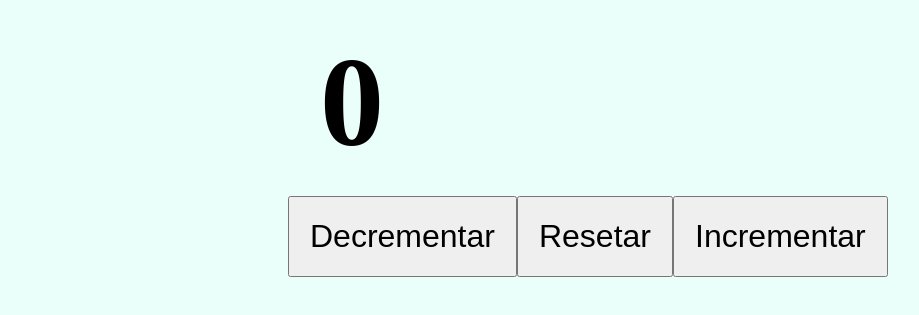
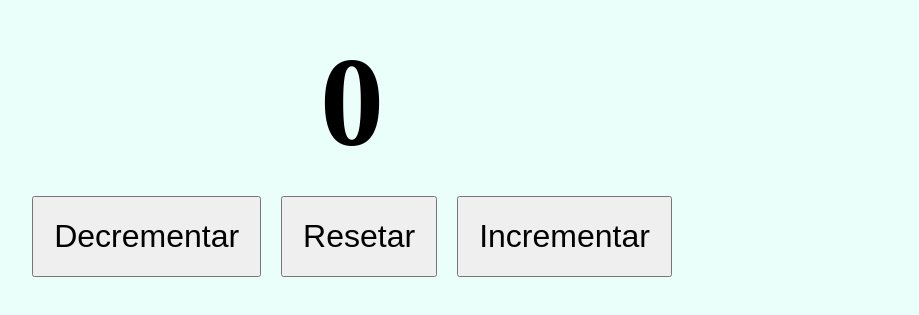
Before and after one commit to ferdsleite/git-github-lessons, a plain HTML site: page index.html in a window 1280 px wide. Shown: the part 257-572 px from the top of the page, without its empty margins (288-1207 px from the left). Drawn offline with Linux system fonts and the light colour scheme.

Commit message:
css alterado

```diff
--- a/style.css
+++ b/style.css
@@ -4,12 +4,12 @@
 body {
     background-color: #ebfffa;
     display: flex;
+    margin: 0px;
     flex-direction: column;
     justify-content: center;
     align-items: center;
     height: 100vh;
     width: 100vw;
-
 }
 .numero-principal {
 	font-size: 8rem;
@@ -17,6 +17,8 @@ body {
 }
 .botoes {
 	display: flex;
+    justify-content: center;
+    gap: 20px;
 	width: 10vw;
 }
 .botao {
```
